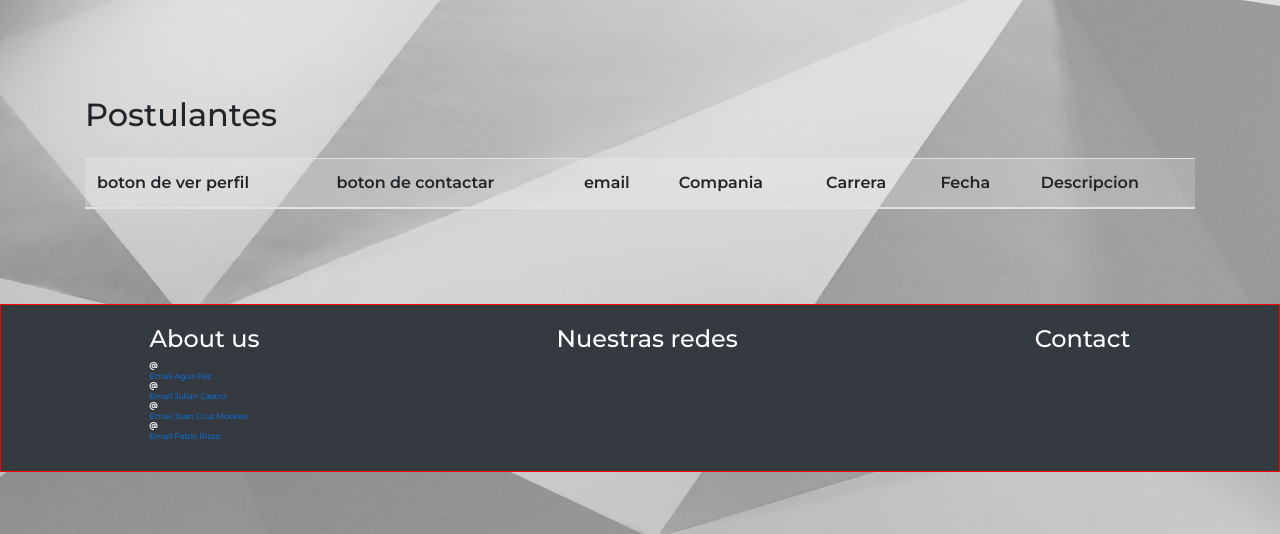
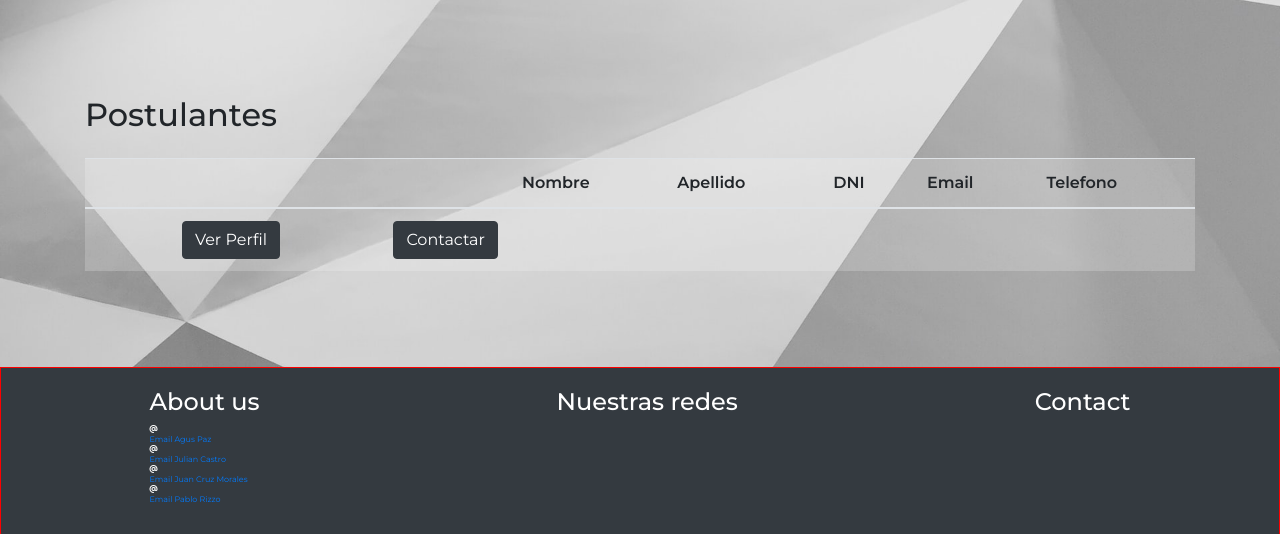
Before and after one commit to juanxmrales/Tp-FInal-Lab-IV, a PHP site: template Views/jobOffer-postulates.php in a window 1280 px wide. Shown: the top 534 px of the page. Run offline with PHP 8.4, Linux system fonts and the light colour scheme; the template is opened without the code that fills it: most values are stand-ins (such as "Sample title", 1, 10 or a date in 2020); data that the repository does not hold is empty; some libraries are stand-ins or nearby versions.

Commit message:
JobOffer Postulates

```diff
--- a/Controllers/JobOfferController.php
+++ b/Controllers/JobOfferController.php
@@ -64,10 +64,10 @@ class JobOfferController
 
 		public function ShowPostulates($id)
 		{
-			$studentsList = (new StudentDAO())->getAll();
+			$studentsDAO = new StudentDAO();
 			$userDAO = new UserDAO();
 			$jobOffer = (new JobOfferDAO)->getById($id);
-			$postulates = $jobOffer->getUsers();
+			$postulates = $jobOffer[0]->getUsers();
 
 			require_once(VIEWS_PATH."jobOffer-postulates.php");
 		}
--- a/DAO/UserDAO.php
+++ b/DAO/UserDAO.php
@@ -76,7 +76,7 @@
                     array_push($userList, $user);
                 }
 
-                return $userList;
+                return $userList[0];
             }
             catch(Exception $ex)
             {
--- a/Views/jobOffer-postulates.php
+++ b/Views/jobOffer-postulates.php
@@ -9,23 +9,31 @@ require_once('nav.php');
                <h2 class="mb-4">Postulantes</h2>
                <table class="table bg-light-alpha">
                     <thead>
-                         <th>boton de ver perfil</th>
-                         <th>boton de contactar</th>
-                         <th>email</th>
-                         <th>Compania</th>
-                         <th>Carrera</th>
-                         <th>Fecha</th>
-                         <th>Descripcion</th>
+                         <th></th>
+                         <th></th>
+                         <th>Nombre</th>
+                         <th>Apellido</th>
+                         <th>DNI</th>
+                         <th>Email</th>
+                         <th>Telefono</th>
                     </thead>
                     <tbody>
                          <?php
 
                               foreach($postulates as $userId)
                               {
+
+                                   $user = $userDAO->getById($userId);
+                                   $student = $studentsDAO->searchStudentByEmail($user->getEmail());
                                    ?>
                                         <tr>
-
-
+                                             <td><a href=""><button class="btn btn-dark ml-auto d-block">Ver Perfil</button></a></td>
+                                             <td><a href=""><button class="btn btn-dark ml-auto d-block">Contactar</button></a></td>
+                                             <td><?php echo $student->getFirstName(); ?></td>
+                                             <td><?php echo $student->getLastName(); ?></td>
+                                             <td><?php echo $student->getDni(); ?></td>
+                                             <td><?php echo $student->getEmail(); ?></td>
+                                             <td><?php echo $student->getPhoneNumber(); ?></td>
                                         </tr>
                                    <?php
                               }
```
